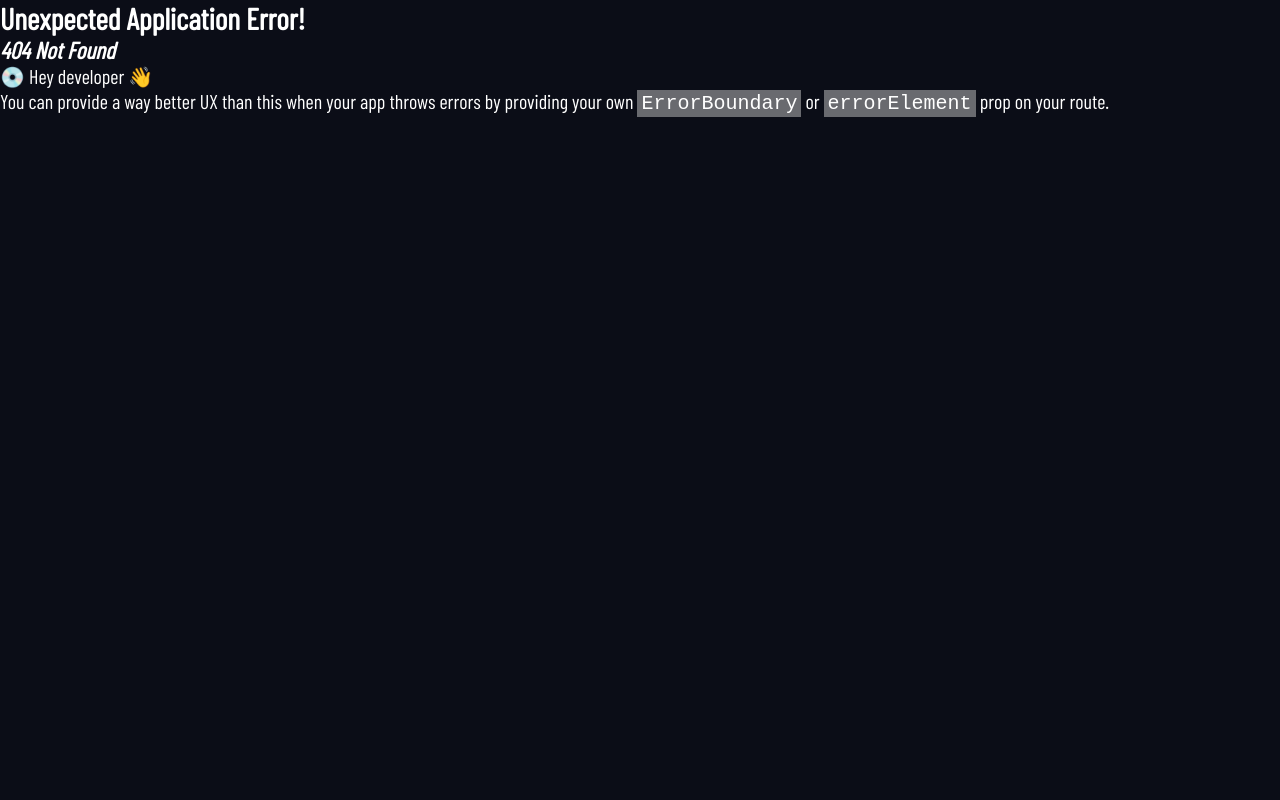
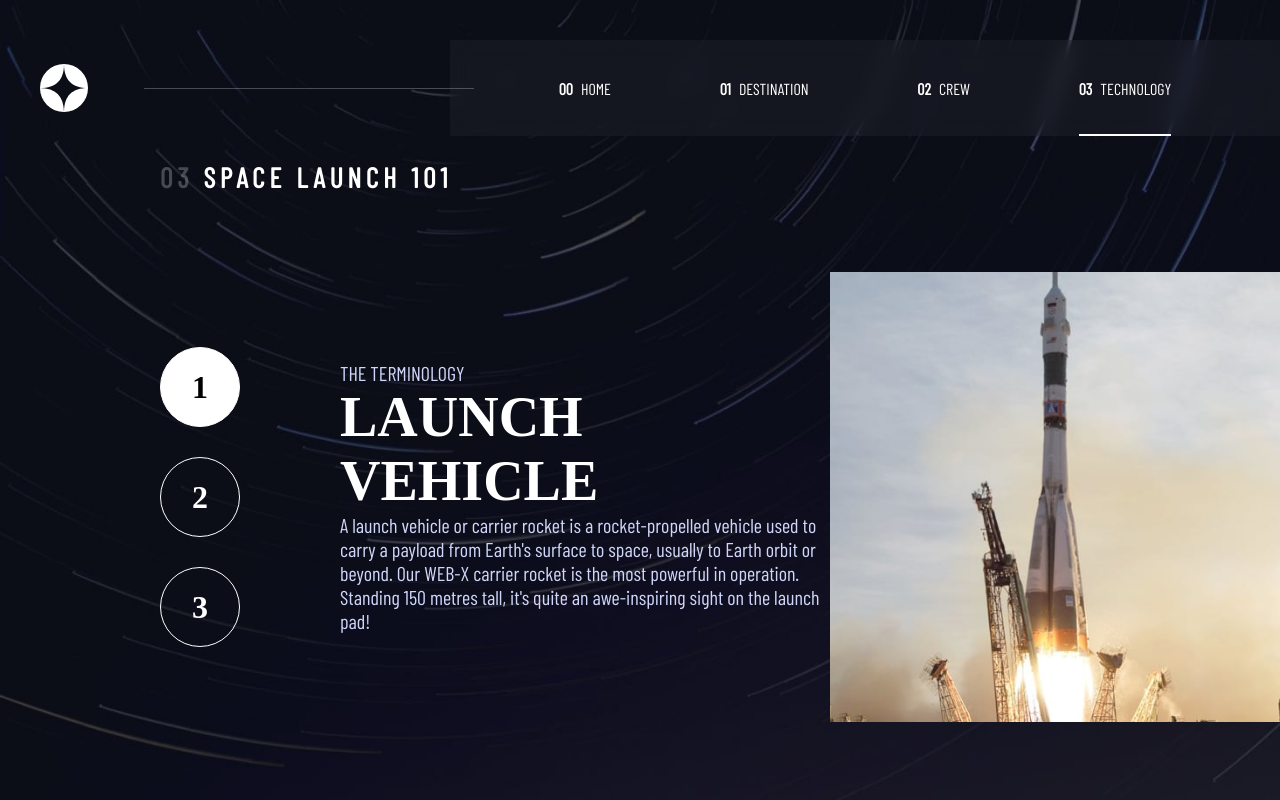
Before and after one commit to alt-art/space-tourism-website, a React (Vite) app: page /technology in a window 1280 px wide. Before the commit this address had no page. Built offline with nearby package versions, Linux system fonts and the light colour scheme; a web font is replaced by a local one.

Commit message:
feat(technology): Add technology page

```diff
--- a/src/components/Container.tsx
+++ b/src/components/Container.tsx
@@ -18,7 +18,7 @@ export const ContainerCard = styled.div`
   display: flex;
   justify-content: space-around;
   align-items: center;
-  margin: 4rem 0;
+  height: 100%;
 `;
 
 export default Container;
--- a/src/index.scss
+++ b/src/index.scss
@@ -9,7 +9,7 @@
 body {
   background-color: #0b0d17;
   font-family: 'Barlow Condensed', sans-serif;
-  color: #fff;
+  color: #D0D6F9;
   font-size: 20px;
   font-size: 20px;
 }
--- a/src/main.tsx
+++ b/src/main.tsx
@@ -6,6 +6,7 @@ import "./index.scss";
 import Crew from './pages/Crew';
 import Destination from './pages/Destination';
 import Home from "./pages/Home";
+import Technology from './pages/Technology';
 import data from './utils/data.json';
 
 const router = createBrowserRouter([
@@ -36,6 +37,10 @@ const router = createBrowserRouter([
       {
         path: "crew",
         element: <Crew />,
+      },
+      {
+        path: "technology",
+        element: <Technology />,
       }
     ],
   },
--- /dev/null
+++ b/src/pages/Technology.tsx
@@ -0,0 +1,102 @@
+import { useState } from 'react';
+import styled from 'styled-components';
+import { ContainerCard, ContainerColumn } from '../components/Container';
+import Title, { SubHeading } from '../components/Title';
+import data from '../utils/data.json';
+
+const Container = styled(ContainerColumn)`
+  margin-right: 0;
+`;
+
+const ContainerCardStyled = styled(ContainerCard)`
+  justify-content: flex-start;
+`;
+
+const TextContainer = styled.div`
+  width: 490px;
+`;
+
+const Nav = styled.nav`
+  display: flex;
+  flex-direction: column;
+  justify-content: space-between;
+  height: 300px;
+  margin-right: 100px;
+`;
+
+interface NavLinkProps {
+  active: boolean;
+}
+
+const NavLink = styled.button<NavLinkProps>`
+  display: flex;
+  justify-content: center;
+  align-items: center;
+  background: none;
+  border: 1px solid #FFFFFF;
+  width: 80px;
+  height: 80px;
+  border-radius: 50%;
+  transition: all 0.5s ease;
+  cursor: pointer;
+  ${({ active }) => active && `
+    background: #fff;
+    h1 {
+      color: #000;
+    }
+  `}
+`;
+
+interface TechnologyImage {
+  portrait: string;
+  landscape: string;
+}
+
+interface TechnologyImageProps {
+  image: TechnologyImage;
+}
+
+const TechnologyImage = styled.div<TechnologyImageProps>`
+  position: absolute;
+  background-image: url(${(props: { image: TechnologyImage }) => props.image.portrait});
+  background-size: cover;
+  background-position: center;
+  background-repeat: no-repeat;
+  right: 0;
+  width: 450px;
+  height: 450px;
+`;
+
+function Technology() {
+  const technology = data.technology;
+  const [active, setActive] = useState(0);
+
+  const handleClick = (number: number) => {
+    setActive(number);
+  };
+
+  return (
+    <Container>
+      <SubHeading>
+        <strong>03</strong> SPACE LAUNCH 101
+      </SubHeading>
+      <ContainerCardStyled>
+        <Nav>
+            <NavLink onClick={() => handleClick(0)} active={active === 0}><Title heading="h4">1</Title></NavLink>
+            <NavLink onClick={() => handleClick(1)} active={active === 1}><Title heading="h4">2</Title></NavLink>
+            <NavLink onClick={() => handleClick(2)} active={active === 2}><Title heading="h4">3</Title></NavLink>
+        </Nav>
+        <TextContainer>
+          <p>THE TERMINOLOGY</p>
+          <Title heading="h3">{technology[active].name.toUpperCase()}</Title>
+          <p>
+            {technology[active].description}
+          </p>
+        </TextContainer>
+        <TechnologyImage image={technology[active].images} />
+      </ContainerCardStyled>
+    </Container>
+  );
+}
+
+export default Technology;
```
